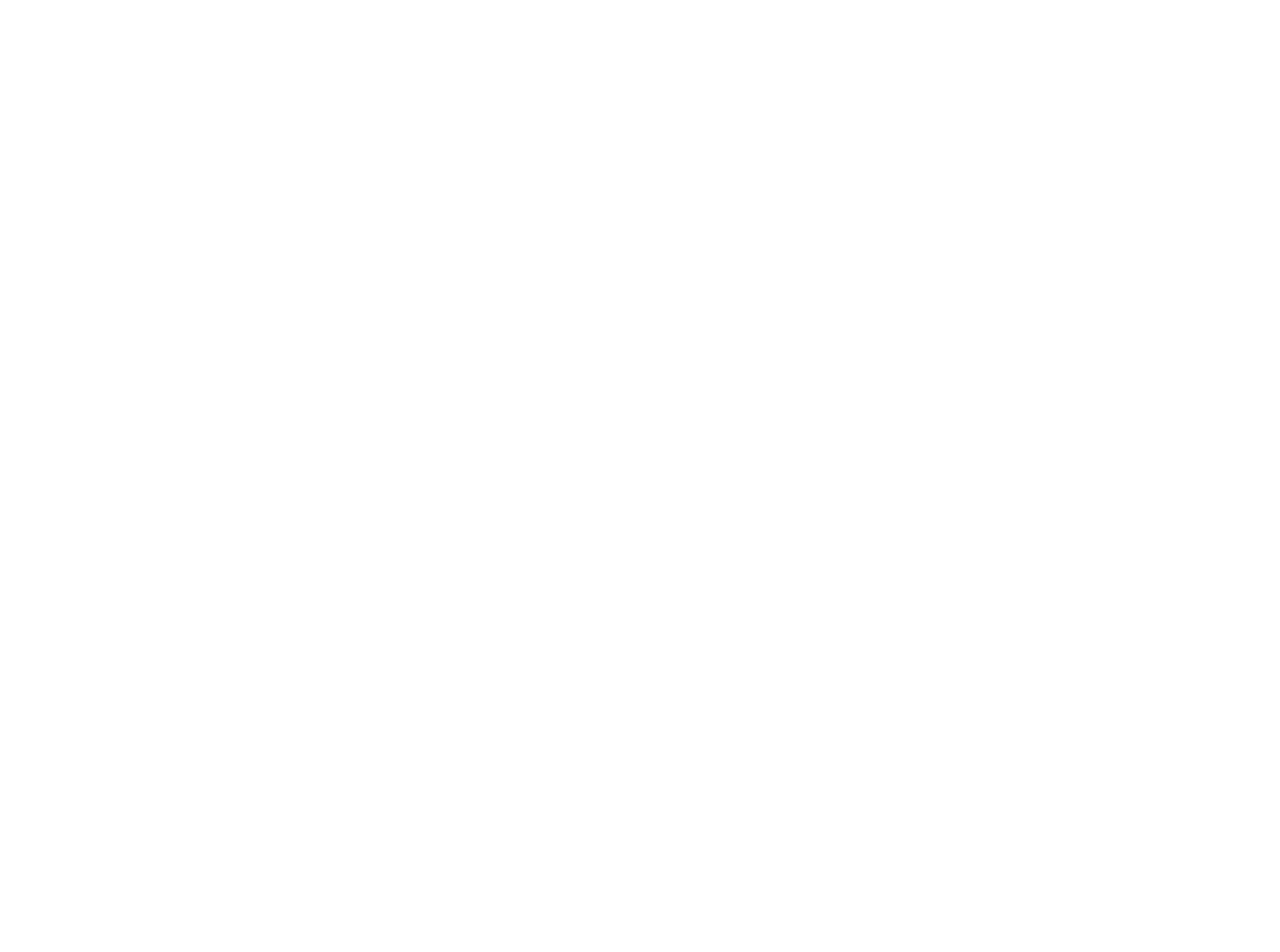
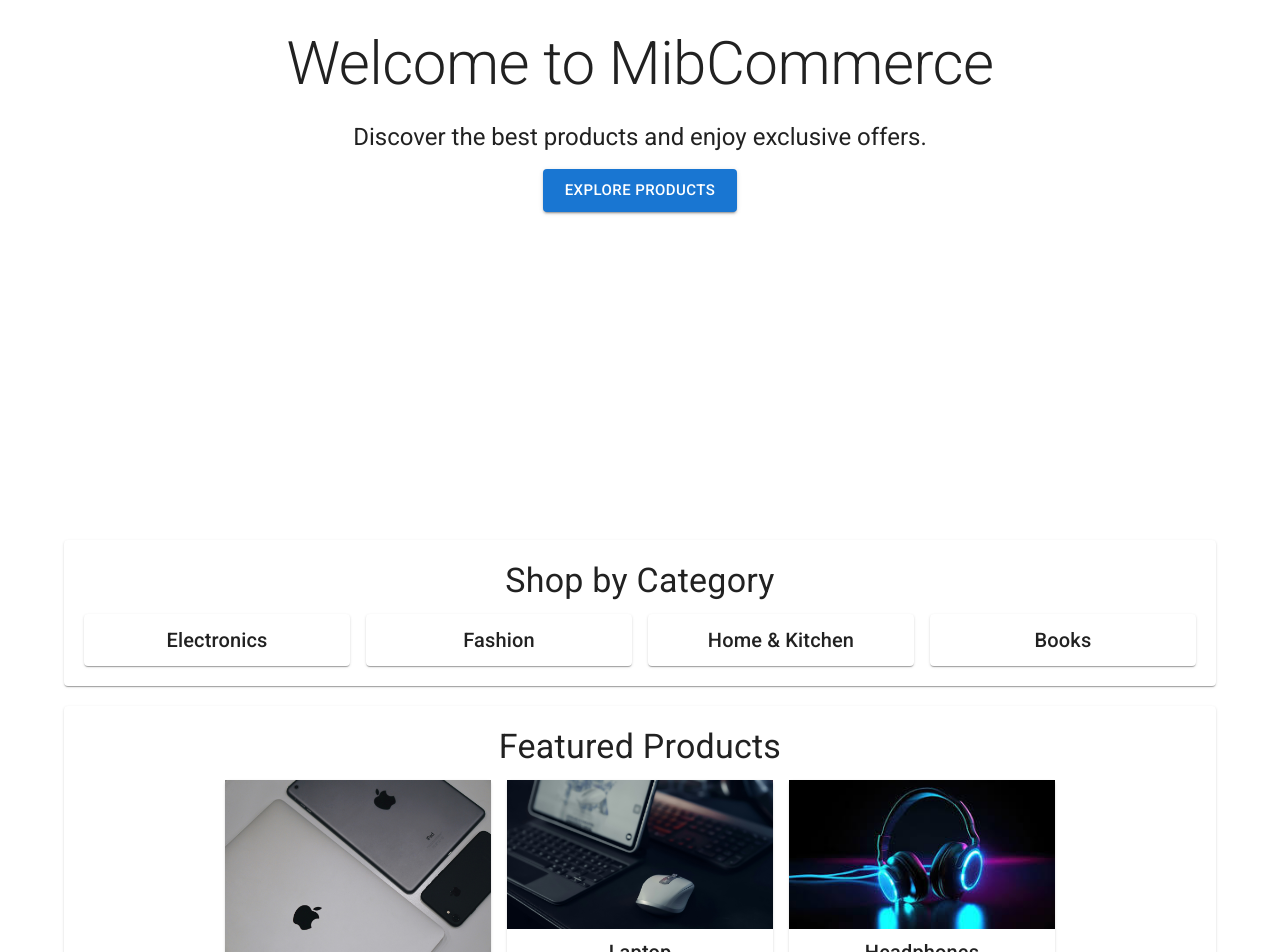
Before and after one commit to MIBGHOST/MibCommerce, a React (Vite) app in the folder frontendClient/: page / in a window 1280 px wide. Shown: the part 360-1312 px from the top of the page. Before the commit the page ends 800 px from the top, so only its background shows below. Built offline with nearby package versions, Linux system fonts and the light colour scheme.

Commit message:
home section

```diff
--- a/frontendClient/src/features/home/HomePage.tsx
+++ b/frontendClient/src/features/home/HomePage.tsx
@@ -1,7 +1,85 @@
-import {Typography} from "@mui/material";
+import { Typography, Grid, Button, Paper } from "@mui/material";
+import { Link } from "react-router-dom";
+import { motion } from "framer-motion";
+
+const categories = ['Electronics', 'Fashion', 'Home & Kitchen', 'Books'];
+const featuredProducts = [
+    { id: 1, name: 'Smartphone', image: '/images/phone.jpg' },
+    { id: 2, name: 'Laptop', image: '/images/laptop.jpg' },
+    { id: 3, name: 'Headphones', image: '/images/headphones.jpg' },
+];
 
 export default function HomePage() {
     return (
-        <Typography variant='h2'>Home Page</Typography>
-    )
+        <div>
+            <Grid container direction="column" alignItems="center" justifyContent="center" style={{ minHeight: '100vh' }}>
+                <motion.div
+                    initial={{ opacity: 0, y: -50 }}
+                    animate={{ opacity: 1, y: 0 }}
+                    transition={{ duration: 0.5 }}
+                >
+                    <Typography variant='h2' align="center" gutterBottom>
+                        Welcome to MibCommerce
+                    </Typography>
+                </motion.div>
+
+                <motion.div
+                    initial={{ opacity: 0, y: -30 }}
+                    animate={{ opacity: 1, y: 0 }}
+                    transition={{ duration: 0.5, delay: 0.2 }}
+                >
+                    <Typography variant='h5' align="center" paragraph>
+                        Discover the best products and enjoy exclusive offers.
+                    </Typography>
+                </motion.div>
+
+                <motion.div
+                    initial={{ opacity: 0, scale: 0.5 }}
+                    animate={{ opacity: 1, scale: 1 }}
+                    transition={{ duration: 0.5, delay: 0.4 }}
+                >
+                    <Button
+                        component={Link}
+                        to="/products"
+                        variant="contained"
+                        color="primary"
+                        size="large"
+                    >
+                        Explore Products
+                    </Button>
+                </motion.div>
+            </Grid>
+
+            <Paper style={{ padding: '20px', marginTop: '20px' }}>
+                <Typography variant='h4' align="center" gutterBottom>
+                    Shop by Category
+                </Typography>
+                <Grid container spacing={2} justifyContent="center">
+                    {categories.map((category, index) => (
+                        <Grid item xs={3} key={index}>
+                            <Paper style={{ padding: '10px', textAlign: 'center' }}>
+                                <Typography variant='h6'>{category}</Typography>
+                            </Paper>
+                        </Grid>
+                    ))}
+                </Grid>
+            </Paper>
+
+            <Paper style={{ padding: '20px', marginTop: '20px' }}>
+                <Typography variant='h4' align="center" gutterBottom>
+                    Featured Products
+                </Typography>
+                <Grid container spacing={2} justifyContent="center">
+                    {featuredProducts.map((product) => (
+                        <Grid item xs={3} key={product.id}>
+                            <Paper>
+                                <img src={product.image} alt={product.name} style={{ width: '100%' }} />
+                                <Typography variant='h6' align="center">{product.name}</Typography>
+                            </Paper>
+                        </Grid>
+                    ))}
+                </Grid>
+            </Paper>
+        </div>
+    );
 }
```
Also changed, not shown: frontendClient/public/images/laptop.webp (deleted).
